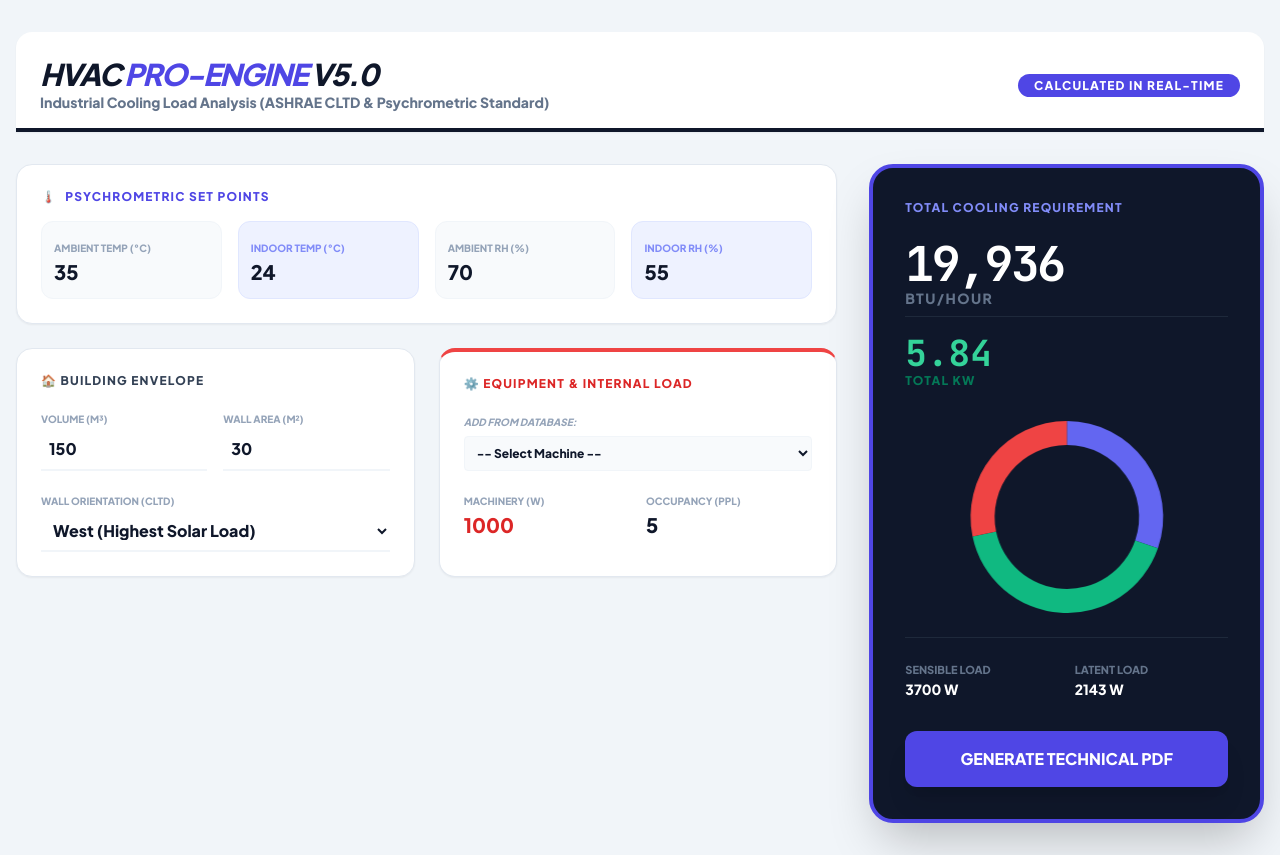
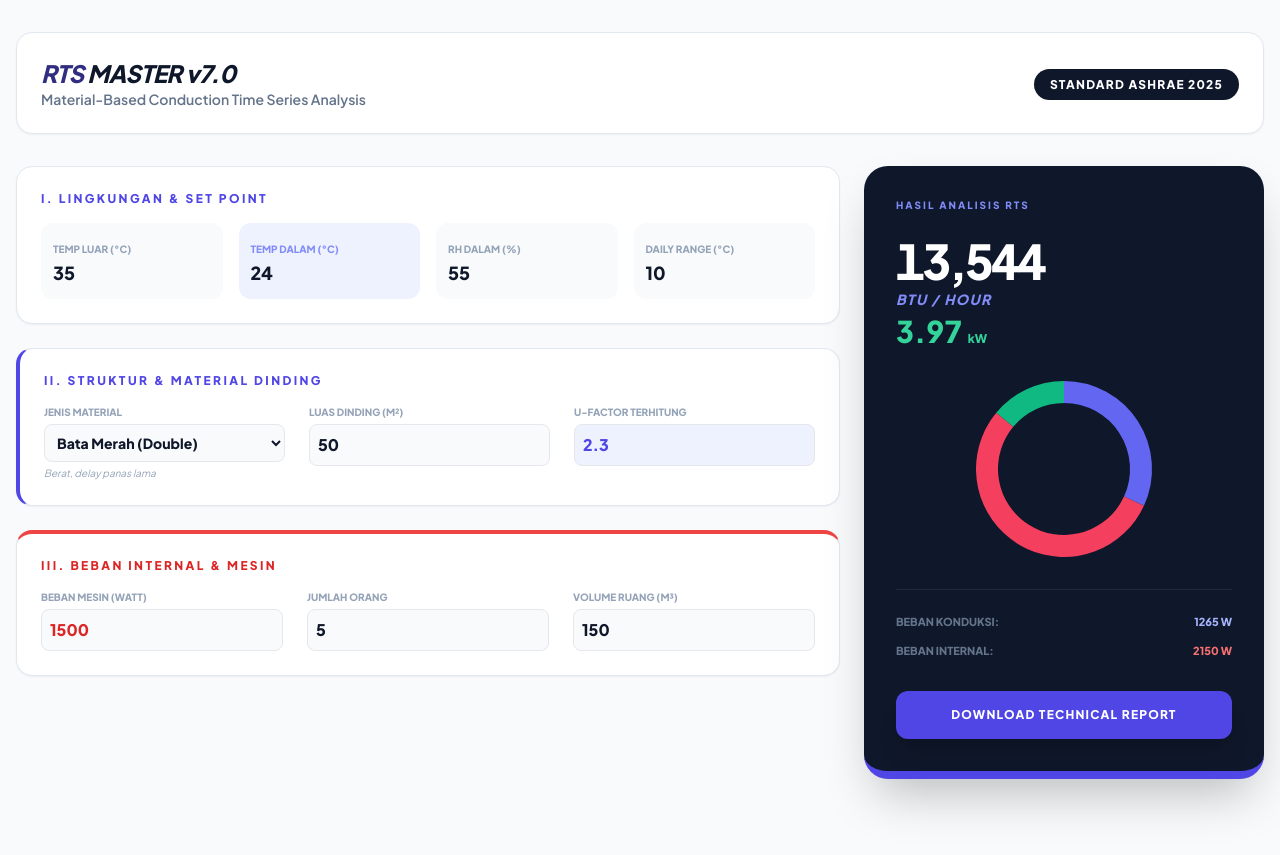
Before and after one commit to Jaykede/Kalkulator-HVAC, a plain HTML site: page index.html in a window 1280 px wide. After the commit the page ends 811 px from the top, so only its background shows below. Drawn offline with nearby package versions, Linux system fonts and the light colour scheme.

Commit message:
Update index.html

```diff
--- a/index.html
+++ b/index.html
@@ -3,142 +3,125 @@
 <head>
     <meta charset="UTF-8">
     <meta name="viewport" content="width=device-width, initial-scale=1.0">
-    <title>HVAC Industrial Engine v5.0 - Expert Edition</title>
+    <title>HVAC RTS Expert v7.0</title>
     <script src="https://cdn.tailwindcss.com"></script>
     <script src="https://cdnjs.cloudflare.com/ajax/libs/jspdf/2.5.1/jspdf.umd.min.js"></script>
     <script src="https://cdn.jsdelivr.net/npm/chart.js"></script>
     <style>
-        @import url('https://fonts.googleapis.com/css2?family=JetBrains+Mono:wght@400;700&family=Plus+Jakarta+Sans:wght@400;600;800&display=swap');
+        @import url('https://fonts.googleapis.com/css2?family=Plus+Jakarta+Sans:wght@400;600;800&display=swap');
         body { font-family: 'Plus Jakarta Sans', sans-serif; }
-        .mono { font-family: 'JetBrains Mono', monospace; }
     </style>
 </head>
-<body class="bg-slate-100 text-slate-900">
+<body class="bg-slate-50 text-slate-900">
 
     <div class="max-w-7xl mx-auto px-4 py-8">
-        <header class="mb-8 flex flex-col md:flex-row justify-between items-center border-b-4 border-slate-900 pb-4 bg-white p-6 rounded-t-2xl shadow-sm">
+        <header class="mb-8 flex flex-col md:flex-row justify-between items-center bg-white p-6 rounded-2xl shadow-sm border border-slate-200">
             <div>
-                <h1 class="text-3xl font-black tracking-tighter uppercase italic">HVAC <span class="text-indigo-600">Pro-Engine</span> v5.0</h1>
-                <p class="text-slate-500 font-bold text-sm">Industrial Cooling Load Analysis (ASHRAE CLTD & Psychrometric Standard)</p>
+                <h1 class="text-2xl font-black text-indigo-900 tracking-tight italic">RTS <span class="text-slate-900">MASTER v7.0</span></h1>
+                <p class="text-slate-500 text-sm font-semibold">Material-Based Conduction Time Series Analysis</p>
             </div>
-            <div class="text-right">
-                <span class="bg-indigo-600 text-white px-4 py-1 rounded-full text-xs font-black uppercase tracking-widest">Calculated in Real-Time</span>
+            <div class="mt-4 md:mt-0">
+                <span class="bg-slate-900 text-white px-4 py-2 rounded-full text-xs font-bold uppercase tracking-widest">Standard ASHRAE 2025</span>
             </div>
         </header>
 
-        <div class="grid grid-cols-1 lg:grid-cols-12 gap-8">
+        <div class="grid grid-cols-1 lg:grid-cols-12 gap-6">
+
             <div class="lg:col-span-8 space-y-6">
 
                 <div class="bg-white p-6 rounded-2xl shadow-sm border border-slate-200">
-                    <h2 class="text-xs font-black text-indigo-600 uppercase tracking-widest mb-4 flex items-center">
-                        <span class="mr-2">🌡️</span> Psychrometric Set Points
-                    </h2>
+                    <h2 class="text-xs font-black text-indigo-600 uppercase tracking-[0.2em] mb-4">I. Lingkungan & Set Point</h2>
                     <div class="grid grid-cols-2 md:grid-cols-4 gap-4">
-                        <div class="bg-slate-50 p-3 rounded-xl border border-slate-100">
-                            <label class="text-[10px] font-bold text-slate-400 uppercase">Ambient Temp (°C)</label>
-                            <input type="number" id="tOut" value="35" oninput="updateCalculation()" class="w-full bg-transparent text-xl font-bold outline-none">
+                        <div class="p-3 bg-slate-50 rounded-xl">
+                            <label class="text-[10px] font-bold text-slate-400 uppercase">Temp Luar (°C)</label>
+                            <input type="number" id="tOut" value="35" oninput="calculateRTS()" class="w-full bg-transparent font-bold text-lg outline-none">
                         </div>
-                        <div class="bg-indigo-50 p-3 rounded-xl border border-indigo-100">
-                            <label class="text-[10px] font-bold text-indigo-400 uppercase">Indoor Temp (°C)</label>
-                            <input type="number" id="tIn" value="24" oninput="updateCalculation()" class="w-full bg-transparent text-xl font-bold outline-none">
+                        <div class="p-3 bg-indigo-50 rounded-xl">
+                            <label class="text-[10px] font-bold text-indigo-400 uppercase">Temp Dalam (°C)</label>
+                            <input type="number" id="tIn" value="24" oninput="calculateRTS()" class="w-full bg-transparent font-bold text-lg outline-none">
                         </div>
-                        <div class="bg-slate-50 p-3 rounded-xl border border-slate-100">
-                            <label class="text-[10px] font-bold text-slate-400 uppercase">Ambient RH (%)</label>
-                            <input type="number" id="rhOut" value="70" oninput="updateCalculation()" class="w-full bg-transparent text-xl font-bold outline-none">
+                        <div class="p-3 bg-slate-50 rounded-xl">
+                            <label class="text-[10px] font-bold text-slate-400 uppercase">RH Dalam (%)</label>
+                            <input type="number" id="rhIn" value="55" oninput="calculateRTS()" class="w-full bg-transparent font-bold text-lg outline-none">
                         </div>
-                        <div class="bg-indigo-50 p-3 rounded-xl border border-indigo-100">
-                            <label class="text-[10px] font-bold text-indigo-400 uppercase">Indoor RH (%)</label>
-                            <input type="number" id="rhIn" value="55" oninput="updateCalculation()" class="w-full bg-transparent text-xl font-bold outline-none">
+                        <div class="p-3 bg-slate-50 rounded-xl">
+                            <label class="text-[10px] font-bold text-slate-400 uppercase">Daily Range (°C)</label>
+                            <input type="number" id="dr" value="10" oninput="calculateRTS()" class="w-full bg-transparent font-bold text-lg outline-none">
                         </div>
                     </div>
                 </div>
 
-                <div class="grid grid-cols-1 md:grid-cols-2 gap-6">
-                    <div class="bg-white p-6 rounded-2xl shadow-sm border border-slate-200">
-                        <h2 class="text-xs font-black text-slate-700 uppercase tracking-widest mb-4">🏠 Building Envelope</h2>
-                        <div class="space-y-4">
-                            <div class="flex gap-4">
-                                <div class="flex-1">
-                                    <label class="text-[10px] font-bold text-slate-400 uppercase">Volume (m³)</label>
-                                    <input type="number" id="vol" value="150" oninput="updateCalculation()" class="w-full border-b-2 border-slate-100 p-2 font-bold outline-none focus:border-indigo-500">
-                                </div>
-                                <div class="flex-1">
-                                    <label class="text-[10px] font-bold text-slate-400 uppercase">Wall Area (m²)</label>
-                                    <input type="number" id="wallArea" value="30" oninput="updateCalculation()" class="w-full border-b-2 border-slate-100 p-2 font-bold outline-none focus:border-indigo-500">
-                                </div>
+                <div class="bg-white p-6 rounded-2xl shadow-sm border border-slate-200 border-l-4 border-l-indigo-600">
+                    <h2 class="text-xs font-black text-indigo-600 uppercase tracking-[0.2em] mb-4">II. Struktur & Material Dinding</h2>
+                    <div class="grid grid-cols-1 md:grid-cols-3 gap-6">
+                        <div>
+                            <label class="text-[10px] font-bold text-slate-400 uppercase block mb-1">Jenis Material</label>
+                            <select id="wallMaterial" onchange="updateMaterial()" class="w-full p-2 bg-slate-50 border rounded-lg font-bold text-sm outline-none focus:ring-2 focus:ring-indigo-500">
+                                <option value="2.3" data-desc="Berat, delay panas lama">Bata Merah (Double)</option>
+                                <option value="3.1" data-desc="Paling umum di Indonesia">Bata Merah (Single)</option>
+                                <option value="0.65" data-desc="Isolasi panas sangat baik">Bata Ringan / Hebel</option>
+                                <option value="3.5" data-desc="Cepat panas">Beton Precast 10cm</option>
+                                <option value="0.4" data-desc="Khusus Cold Storage">Sandwich Panel (EPS)</option>
+                            </select>
+                            <p id="matDesc" class="text-[10px] text-slate-400 mt-1 italic">Paling umum di Indonesia</p>
                         </div>
                         <div>
-                                <label class="text-[10px] font-bold text-slate-400 uppercase">Wall Orientation (CLTD)</label>
-                                <select id="orient" onchange="updateCalculation()" class="w-full border-b-2 border-slate-100 p-2 font-bold outline-none bg-transparent">
-                                    <option value="7">North</option>
-                                    <option value="12">East</option>
-                                    <option value="18" selected>West (Highest Solar Load)</option>
-                                    <option value="13">South</option>
-                                </select>
+                            <label class="text-[10px] font-bold text-slate-400 uppercase block mb-1">Luas Dinding (m²)</label>
+                            <input type="number" id="wallArea" value="50" oninput="calculateRTS()" class="w-full p-2 bg-slate-50 border rounded-lg font-bold outline-none">
+                        </div>
+                        <div>
+                            <label class="text-[10px] font-bold text-slate-400 uppercase block mb-1">U-Factor Terhitung</label>
+                            <input type="number" id="uValue" value="3.1" step="0.1" readonly class="w-full p-2 bg-indigo-50 text-indigo-600 border rounded-lg font-bold outline-none">
                         </div>
                     </div>
                 </div>
 
                 <div class="bg-white p-6 rounded-2xl shadow-sm border border-slate-200 border-t-4 border-t-red-500">
-                        <h2 class="text-xs font-black text-red-600 uppercase tracking-widest mb-4">⚙️ Equipment & Internal Load</h2>
-                        <div class="space-y-4">
+                    <h2 class="text-xs font-black text-red-600 uppercase tracking-[0.2em] mb-4">III. Beban Internal & Mesin</h2>
+                    <div class="grid grid-cols-1 md:grid-cols-3 gap-6">
                         <div>
-                                <label class="text-[10px] font-bold text-slate-400 uppercase italic">Add from Database:</label>
-                                <select id="eqDb" onchange="addEq()" class="w-full mt-1 p-2 bg-slate-50 rounded text-xs font-bold outline-none border border-slate-100">
-                                    <option value="0">-- Select Machine --</option>
-                                    <option value="250">Desktop PC (250W)</option>
-                                    <option value="1500">Industrial Motor (1.5kW)</option>
-                                    <option value="500">Server Blade (500W)</option>
-                                    <option value="1200">Copier/Printer (1.2kW)</option>
-                                </select>
-                            </div>
-                            <div class="grid grid-cols-2 gap-4">
-                                <div>
-                                    <label class="text-[10px] font-bold text-slate-400 uppercase">Machinery (W)</label>
-                                    <input type="number" id="wattM" value="1000" oninput="updateCalculation()" class="w-full text-xl font-bold text-red-600 outline-none">
+                            <label class="text-[10px] font-bold text-slate-400 uppercase block mb-1">Beban Mesin (Watt)</label>
+                            <input type="number" id="wattM" value="1500" oninput="calculateRTS()" class="w-full p-2 bg-slate-50 border rounded-lg font-black text-red-600 outline-none">
                         </div>
                         <div>
-                                    <label class="text-[10px] font-bold text-slate-400 uppercase">Occupancy (PPL)</label>
-                                    <input type="number" id="ppl" value="5" oninput="updateCalculation()" class="w-full text-xl font-bold text-slate-900 outline-none">
+                            <label class="text-[10px] font-bold text-slate-400 uppercase block mb-1">Jumlah Orang</label>
+                            <input type="number" id="ppl" value="5" oninput="calculateRTS()" class="w-full p-2 bg-slate-50 border rounded-lg font-bold outline-none">
                         </div>
-                            </div>
+                        <div>
+                            <label class="text-[10px] font-bold text-slate-400 uppercase block mb-1">Volume Ruang (m³)</label>
+                            <input type="number" id="vol" value="150" oninput="calculateRTS()" class="w-full p-2 bg-slate-50 border rounded-lg font-bold outline-none">
                         </div>
                     </div>
                 </div>
             </div>
 
             <div class="lg:col-span-4 space-y-6">
-                <div class="bg-slate-900 rounded-3xl p-8 text-white shadow-2xl sticky top-8 border-4 border-indigo-600">
-                    <h3 class="text-xs font-bold text-indigo-400 uppercase tracking-widest mb-6">Total Cooling Requirement</h3>
+                <div class="bg-slate-900 rounded-3xl p-8 text-white shadow-2xl sticky top-8 border-b-8 border-indigo-600">
+                    <h3 class="text-indigo-400 text-[10px] font-bold uppercase tracking-[0.2em] mb-6">Hasil Analisis RTS</h3>
 
-                    <div class="space-y-2 mb-8">
-                        <div class="flex flex-col">
-                            <span id="resBTU" class="text-5xl font-black mono tracking-tighter">0</span>
-                            <span class="text-slate-500 font-bold text-sm tracking-widest uppercase">BTU/hour</span>
+                    <div class="space-y-1 mb-8">
+                        <div class="text-5xl font-black mono tracking-tighter tabular-nums" id="resBTU">0</div>
+                        <div class="text-indigo-400 font-bold text-sm tracking-widest uppercase italic">BTU / Hour</div>
+                        <div class="mt-4 text-3xl font-black text-emerald-400 tabular-nums"><span id="resKW">0.00</span> <span class="text-xs">kW</span></div>
                     </div>
-                        <div class="pt-4 flex flex-col border-t border-slate-800">
-                            <span id="resKW" class="text-4xl font-black mono text-emerald-400">0.00</span>
-                            <span class="text-emerald-700 font-bold text-xs tracking-widest uppercase">Total kW</span>
+
+                    <div class="h-44 mb-8">
+                        <canvas id="rtsChart"></canvas>
+                    </div>
+
+                    <div class="space-y-3 text-[11px] font-bold uppercase border-t border-slate-800 pt-6">
+                        <div class="flex justify-between">
+                            <span class="text-slate-500">Beban Konduksi:</span>
+                            <span id="valCond" class="text-indigo-300">0 W</span>
+                        </div>
+                        <div class="flex justify-between">
+                            <span class="text-slate-500">Beban Internal:</span>
+                            <span id="valInt" class="text-red-400">0 W</span>
                         </div>
                     </div>
 
-                    <div class="h-48 mb-6">
-                        <canvas id="loadChart"></canvas>
-                    </div>
-
-                    <div class="grid grid-cols-2 gap-4 text-[11px] font-bold uppercase text-slate-500 border-t border-slate-800 pt-6">
-                        <div class="flex flex-col">
-                            <span>Sensible Load</span>
-                            <span id="valSens" class="text-white text-sm">0 W</span>
-                        </div>
-                        <div class="flex flex-col">
-                            <span>Latent Load</span>
-                            <span id="valLat" class="text-white text-sm">0 W</span>
-                        </div>
-                    </div>
-
-                    <button onclick="exportPDF()" class="w-full mt-8 bg-indigo-600 hover:bg-indigo-500 text-white font-black py-4 rounded-xl transition-all shadow-xl active:scale-95">
-                        GENERATE TECHNICAL PDF
+                    <button onclick="generatePDF()" class="w-full mt-8 bg-indigo-600 hover:bg-indigo-500 text-white font-black py-4 rounded-xl transition-all shadow-xl active:scale-95 uppercase text-xs tracking-widest">
+                        Download Technical Report
                     </button>
                 </div>
             </div>
@@ -146,88 +129,69 @@
     </div>
 
     <script>
-        let loadChart;
+        let rtsChart;
 
-        // --- CORE PSYCHROMETRIC & CLTD FUNCTIONS ---
+        // Inisialisasi material saat halaman dimuat
+        function updateMaterial() {
+            const select = document.getElementById('wallMaterial');
+            const uValue = select.value;
+            const desc = select.options[select.selectedIndex].getAttribute('data-desc');
 
-        // 1. Humidity Ratio (kg water / kg dry air) Calculation
-        function getW(T, RH) {
-            // Tetens Formula for Saturation Vapor Pressure (kPa)
-            const Psat = 0.61078 * Math.exp((17.27 * T) / (T + 237.3));
-            const Pv = (RH / 100) * Psat;
-            return 0.622 * Pv / (101.325 - Pv);
+            document.getElementById('uValue').value = uValue;
+            document.getElementById('matDesc').innerText = desc;
+            calculateRTS();
         }
 
-        function addEq() {
-            const val = parseFloat(document.getElementById('eqDb').value);
-            if(val > 0) {
-                document.getElementById('wattM').value = (parseFloat(document.getElementById('wattM').value) || 0) + val;
-                updateCalculation();
-                document.getElementById('eqDb').value = "0";
-            }
-        }
-
-        function updateCalculation() {
+        function calculateRTS() {
             // Inputs
             const tOut = parseFloat(document.getElementById('tOut').value) || 0;
             const tIn = parseFloat(document.getElementById('tIn').value) || 0;
-            const rhOut = parseFloat(document.getElementById('rhOut').value) || 0;
-            const rhIn = parseFloat(document.getElementById('rhIn').value) || 0;
-            const vol = parseFloat(document.getElementById('vol').value) || 0;
-            const wall = parseFloat(document.getElementById('wallArea').value) || 0;
-            const cltdBase = parseFloat(document.getElementById('orient').value) || 0;
+            const uValue = parseFloat(document.getElementById('uValue').value) || 0;
+            const wallArea = parseFloat(document.getElementById('wallArea').value) || 0;
             const wattM = parseFloat(document.getElementById('wattM').value) || 0;
             const ppl = parseInt(document.getElementById('ppl').value) || 0;
+            const vol = parseFloat(document.getElementById('vol').value) || 0;
 
-            // 2. Psychrometric delta calculation
-            const wOut = getW(tOut, rhOut);
-            const wIn = getW(tIn, rhIn);
-            const deltaT = tOut - tIn;
-            const deltaW = Math.max(0, wOut - wIn);
+            // RTS Conduction Logic (Steady-State Peak)
+            // RTS menggunakan Sol-Air Temperature, kita simplifikasi ke Peak Conduction
+            const qCond = wallArea * uValue * (tOut - tIn);
 
-            // 3. Sensible Load Components
-            const qWall = wall * 2.5 * (cltdBase + (tOut - 29.4)); // Standard CLTD Correction
-            const lsInf = (vol * 1.0) / 3.6; // Assuming 1.0 ACH
-            const qInfSens = 1.21 * lsInf * deltaT; // 1.21 = air density * cp
-            const qIntSens = wattM + (ppl * 75); // 75W Sensible per person
+            // Internal Logic (Radiant vs Convective split)
+            const qPplSens = ppl * 75; // Sensible
+            const qPplLat = ppl * 55;  // Latent
+            const qInt = wattM + qPplSens + qPplLat;
 
-            const totalSensible = qWall + qInfSens + qIntSens;
+            // Infiltration (Psychrometric approx)
+            const qInf = (vol * 1.0 / 3.6) * 1.21 * (tOut - tIn);
 
-            // 4. Latent Load Components
-            const qInfLat = 3010 * lsInf * deltaW; // 3010 factor for latent heat of air
-            const qIntLat = ppl * 55; // 55W Latent per person
+            // Grand Total
+            const totalWatt = qCond + qInt + qInf;
+            const totalBTU = totalWatt * 3.412;
 
-            const totalLatent = qInfLat + qIntLat;
+            // Update UI
+            document.getElementById('resBTU').innerText = Math.round(totalBTU).toLocaleString();
+            document.getElementById('resKW').innerText = (totalWatt / 1000).toFixed(2);
+            document.getElementById('valCond').innerText = Math.round(qCond) + " W";
+            document.getElementById('valInt').innerText = Math.round(qInt) + " W";
 
-            // 5. Grand Totals
-            const totalWatt = totalSensible + totalLatent;
-            const totalBTU = totalWatt * 3.412;
-            const totalKW = totalWatt / 1000;
-
-            // UI Update
-            document.getElementById('resBTU').innerText = Math.round(totalBTU).toLocaleString();
-            document.getElementById('resKW').innerText = totalKW.toFixed(2);
-            document.getElementById('valSens').innerText = Math.round(totalSensible) + " W";
-            document.getElementById('valLat').innerText = Math.round(totalLatent) + " W";
-
-            updateChart(qWall, qInfSens + qInfLat, qIntSens + qIntLat);
+            updateChart(qCond, qInt, qInf);
         }
 
-        function updateChart(sWall, sInf, sInt) {
-            const ctx = document.getElementById('loadChart').getContext('2d');
-            const chartData = [sWall, sInf, sInt];
+        function updateChart(cond, internal, inf) {
+            const ctx = document.getElementById('rtsChart').getContext('2d');
+            const data = [cond, internal, inf];
 
-            if (loadChart) {
-                loadChart.data.datasets[0].data = chartData;
-                loadChart.update();
+            if (rtsChart) {
+                rtsChart.data.datasets[0].data = data;
+                rtsChart.update();
             } else {
-                loadChart = new Chart(ctx, {
+                rtsChart = new Chart(ctx, {
                     type: 'doughnut',
                     data: {
-                        labels: ['Wall (Solar)', 'Infiltration', 'Internal (Equip/People)'],
+                        labels: ['Konduksi Dinding', 'Internal/Mesin', 'Infiltrasi'],
                         datasets: [{
-                            data: chartData,
-                            backgroundColor: ['#6366f1', '#10b981', '#ef4444'],
+                            data: data,
+                            backgroundColor: ['#6366f1', '#f43f5e', '#10b981'],
                             borderWidth: 0,
                             cutout: '75%'
                         }]
@@ -240,30 +204,27 @@
             }
         }
 
-        function exportPDF() {
+        async function generatePDF() {
             const { jsPDF } = window.jspdf;
             const doc = new jsPDF();
 
-            doc.setFont("courier", "bold");
-            doc.setFontSize(16);
-            doc.text("ENGINEERING CALCULATION REPORT", 105, 20, null, null, "center");
+            doc.setFont("helvetica", "bold");
+            doc.text("TECHNICAL COOLING LOAD REPORT (RTS)", 105, 20, null, null, "center");
+
             doc.setFontSize(10);
-            doc.text("--------------------------------------------------", 105, 25, null, null, "center");
+            doc.setFont("helvetica", "normal");
+            doc.text(`Material Dinding: ${document.getElementById('wallMaterial').options[document.getElementById('wallMaterial').selectedIndex].text}`, 20, 40);
+            doc.text(`Kapasitas Total: ${document.getElementById('resBTU').innerText} BTU/h`, 20, 50);
+            doc.text(`Power Required: ${document.getElementById('resKW').innerText} kW`, 20, 60);
 
-            doc.text(`DATE         : ${new Date().toLocaleString()}`, 20, 40);
-            doc.text(`AMBIENT      : ${document.getElementById('tOut').value}C / ${document.getElementById('rhOut').value}% RH`, 20, 50);
-            doc.text(`INDOOR SP    : ${document.getElementById('tIn').value}C / ${document.getElementById('rhIn').value}% RH`, 20, 57);
+            doc.text("---------------------------------------------------------", 20, 70);
+            doc.text("Disclaimer: Hasil perhitungan berdasarkan metode RTS simplifikasi.", 20, 80);
 
-            doc.setFontSize(12);
-            doc.text(`TOTAL SENSIBLE LOAD : ${document.getElementById('valSens').innerText}`, 20, 75);
-            doc.text(`TOTAL LATENT LOAD   : ${document.getElementById('valLat').innerText}`, 20, 85);
-            doc.text(`TOTAL COOLING REQ   : ${document.getElementById('resBTU').innerText} BTU/h`, 20, 95);
-            doc.text(`TOTAL POWER REQ     : ${document.getElementById('resKW').innerText} kW`, 20, 105);
-
-            doc.save("HVAC-Technical-Report.pdf");
+            doc.save("Laporan-HVAC-RTS-v7.pdf");
         }
 
-        window.onload = updateCalculation;
+        // Jalankan saat startup
+        window.onload = updateMaterial;
     </script>
 </body>
 </html>
```
Lines whose indentation alone changed are shown as unchanged.
